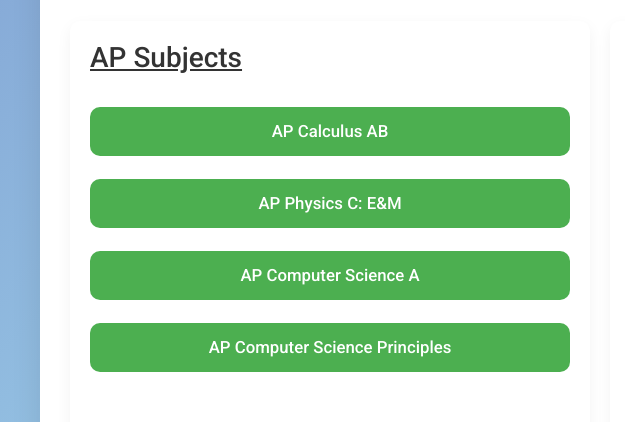
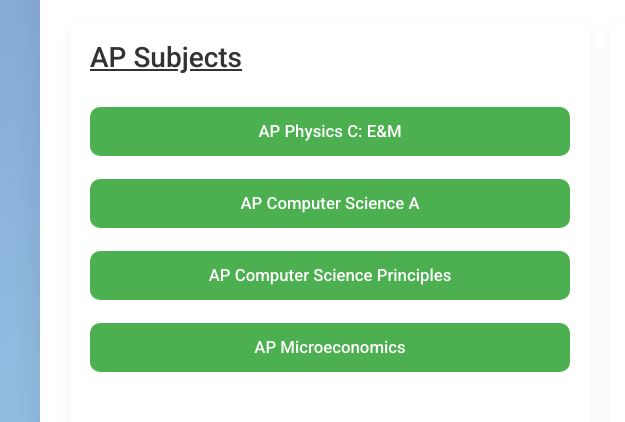
Before and after one commit to arnavjha1/learn-elo, a plain HTML site: page index.html in a window 1280 px wide. Shown: the part 175-597 px from the top of the page, 0-625 px from the left. Drawn offline with nearby package versions, Linux system fonts and the light colour scheme; grey boxes are pictures that could not be loaded.

Commit message:
Update AP subject buttons in index.html

```diff
--- a/index.html
+++ b/index.html
@@ -161,8 +161,8 @@
         <div class="left-side">
           <h3>AP Subjects</h3><br>
           <div class="d-grid gap-2">
-            <button class="ap-btn" onclick="redirectTo('/class/ap_calc_ab/index.html')">AP Calculus AB</button>
-            <!--<button class="ap-btn" href="/ap_calc_bc">AP Calculus BC</button>
+            <!--<button class="ap-btn" href="/ap_calc_ab">AP Calculus AB</button>
+            <button class="ap-btn" href="/ap_calc_bc">AP Calculus BC</button>
             <button class="ap-btn" href="/ap_physics_1">AP Physics 1</button>
             <button class="ap-btn" href="/ap_physics_c_mech">AP Physics C: Mechanics</button>-->
             <button class="ap-btn" onclick="redirectTo('/class/ap_physics_c_e_m/index.html')">AP Physics C: E&M</button>
@@ -170,6 +170,7 @@
             <button class="ap-btn">AP Biology</button>-->
             <button class="ap-btn" onclick="redirectTo('/class/ap_csa/index.html')">AP Computer Science A</button>
             <button class="ap-btn" onclick="redirectTo('/class/ap_csp/index.html')">AP Computer Science Principles</button>
+            <button class="ap-btn" onclick="redirectTo('/class/ap_microeconomics/index.html')">AP Microeconomics</button>
             <!--<button class="ap-btn">AP US History</button>
             <button class="ap-btn">AP World History</button>
             <button class="ap-btn">AP Government</button>
```
